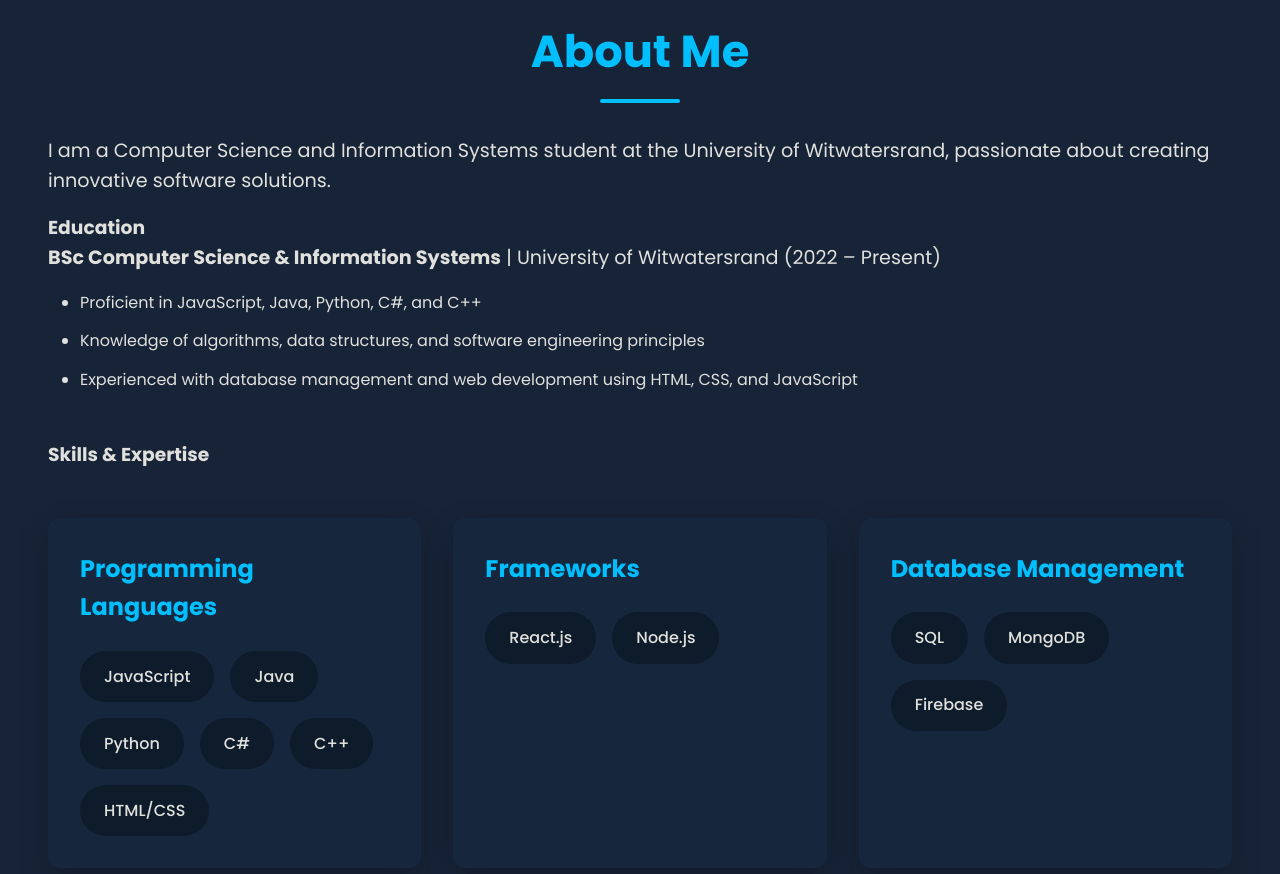
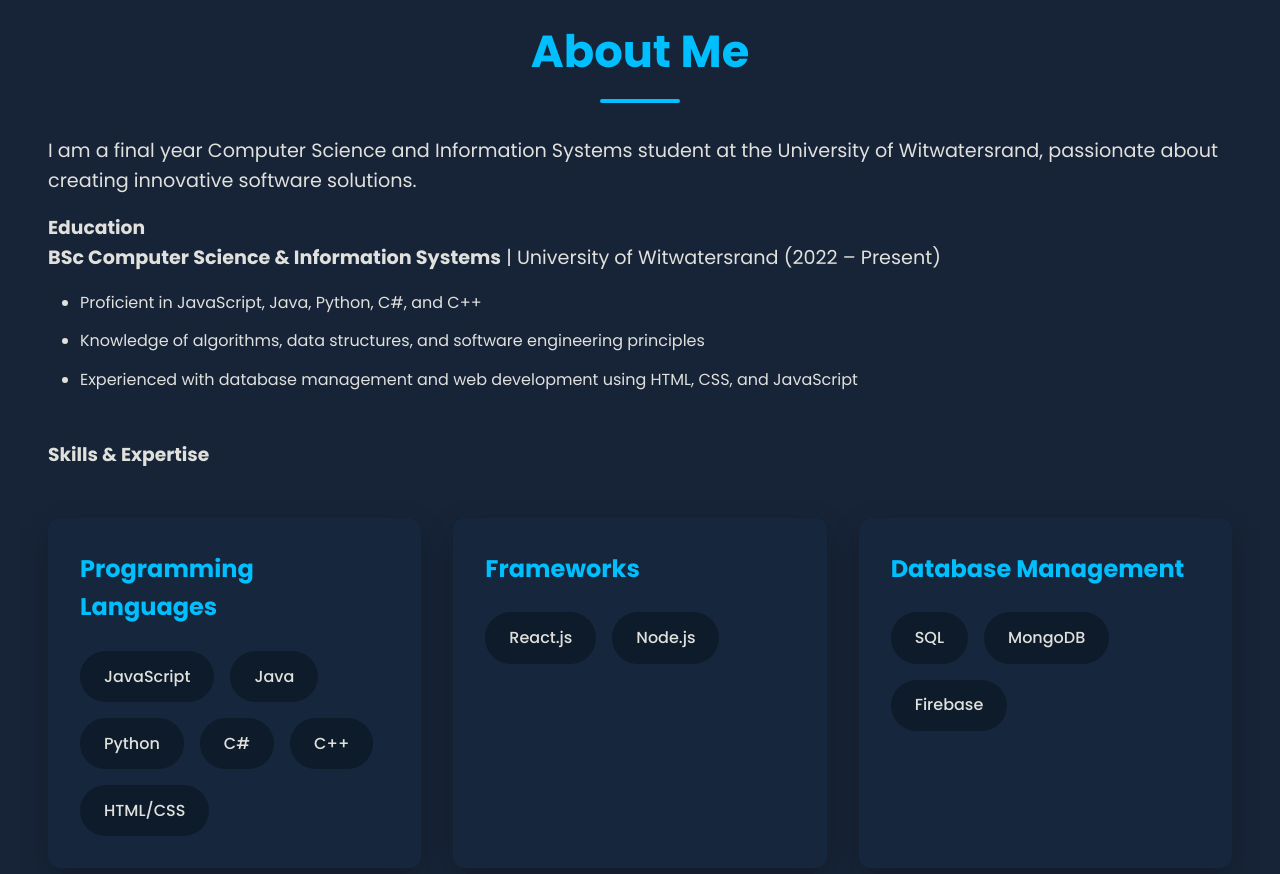
Before and after one commit to SMOKE484/Portfolio, a plain HTML site: page index.html in a window 1280 px wide. Shown: the part 880-1754 px from the top of the page. Drawn offline with nearby package versions, Linux system fonts and the light colour scheme; animation ran at ten frames a second.

Commit message:
Update index.html

```diff
--- a/index.html
+++ b/index.html
@@ -864,7 +864,7 @@
         <div class="about-content">
           <div class="education">
             <p>
-              I am a Computer Science and Information Systems student at the
+              I am a final year Computer Science and Information Systems student at the
               University of Witwatersrand, passionate about creating innovative
               software solutions.
             </p>
```
